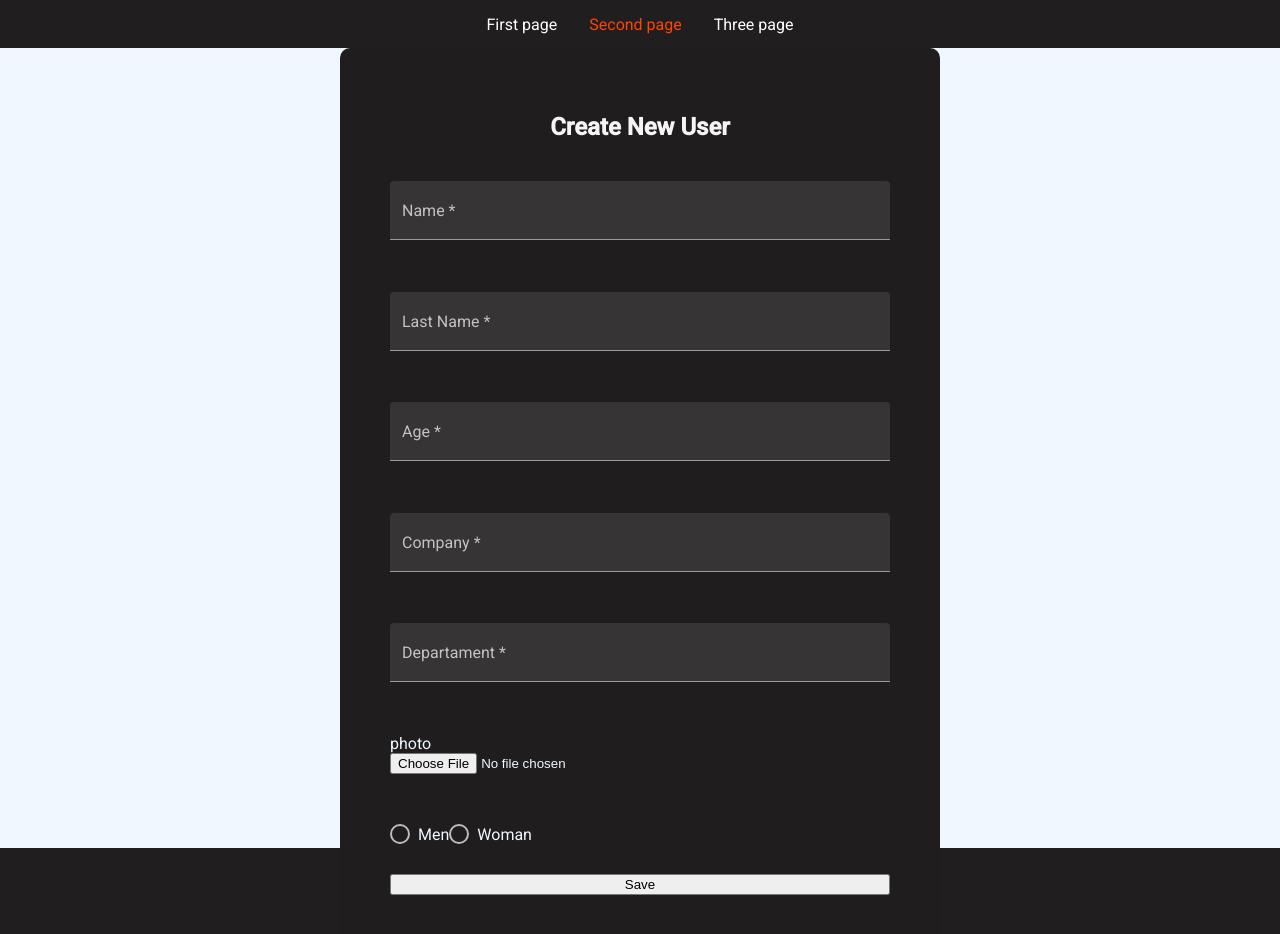
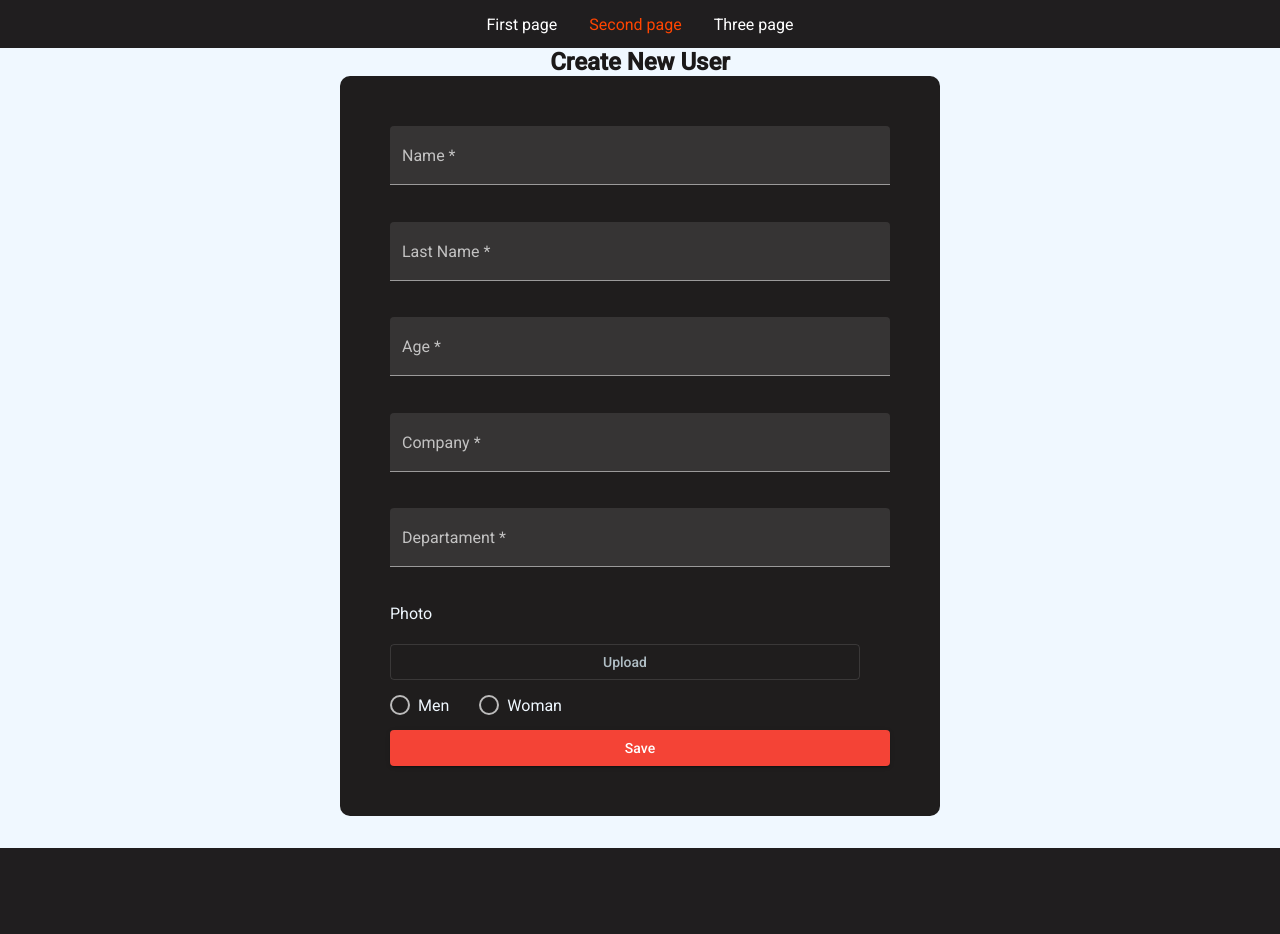
Before and after one commit to sivyankof/angular-test, an Angular app: page /second-page in a window 1280 px wide. Shown: the top 934 px of the page. After the commit the page ends 848 px from the top, so only its background shows below. Built offline with nearby package versions, Linux system fonts and the light colour scheme.

Commit message:
feat: add observible

```diff
--- a/src/app/main-content/first-page/users/users.component.ts
+++ b/src/app/main-content/first-page/users/users.component.ts
@@ -1,4 +1,6 @@
-import { Component, OnInit, QueryList, ViewChildren } from '@angular/core';
+import { Component, OnInit, QueryList, ViewChildren, OnDestroy } from '@angular/core';
+import { Subscription } from 'rxjs';
+
 import { User } from '../../../shared-module/interface/user.interface';
 import { UsersService } from 'src/app/shared-module/users-service/users.service';
 import { UserComponent } from 'src/app/shared-module/components/user/user.component';
@@ -9,17 +11,28 @@ import { UserComponent } from 'src/app/shared-module/components/user/user.compon
     styleUrls: ['./users.component.scss'],
     providers: [UsersService],
 })
-export class UsersComponent implements OnInit {
+export class UsersComponent implements OnInit, OnDestroy {
     public users: User[] = [];
     public hiddenUsers: boolean = true;
     public allUserActive: User[];
+    private sub: Subscription = new Subscription();
 
     @ViewChildren(UserComponent) userComponent: QueryList<UserComponent>;
 
     constructor(public usersService: UsersService) {}
 
     ngOnInit(): void {
-        this.users = this.usersService.getUsers();
+        this.sub.add(
+            this.usersService.getUsers().subscribe(
+                (date) => {
+                    this.users = date;
+                },
+                (err) => {
+                    console.log('err', err);
+                    this.users = [];
+                },
+            ),
+        );
         this.findActiveUsers();
     }
 
@@ -43,4 +56,8 @@ export class UsersComponent implements OnInit {
     setActiveAllUsers() {
         this.userComponent.forEach((user) => user.setActivateUser());
     }
+
+    ngOnDestroy() {
+        this.sub.unsubscribe();
+    }
 }
--- a/src/app/main-content/second-page/create-new-user/create-new-user.component.html
+++ b/src/app/main-content/second-page/create-new-user/create-new-user.component.html
@@ -1,13 +1,12 @@
 <div class="container">
-    <form class="form-new-user" [formGroup]="formCreacteUser">
-        <h2>Create New User</h2>
-
+    <h2>Create New User</h2>
+    <form class="form-new-user" [formGroup]="formCreacteUser" (ngSubmit)="saveNewUser()">
         <mat-form-field class="example-full-width" appearance="fill">
             <mat-label>Name</mat-label>
             <input matInput formControlName="firstName" />
-            <!-- <mat-error *ngIf="form.errors?.required"> Name is required </mat-error>
-            <mat-error *ngIf="form.errors?.minlength"> Min name length 3</mat-error>
-            <mat-error *ngIf="form.errors?.maxlength"> Max name length 20</mat-error> -->
+            <!-- <mat-error *ngIf="isInvalid('firstName')"> Name is required </mat-error>
+            <mat-error *ngIf="isInvalid('firstName')"> Min name length 3</mat-error>
+            <mat-error *ngIf="isInvalid('firstName')"> Max name length 20</mat-error> -->
         </mat-form-field>
 
         <mat-form-field class="example-full-width" appearance="fill">
@@ -43,8 +42,10 @@
         </mat-form-field>
 
         <div>
-            <label for="photo">photo</label>
-            <input type="file" name="photo" formControlName="photo" />
+            <label for="photo">Photo</label>
+
+            <input #uploader class="btn-file" type="file" name="photo" formControlName="photo" />
+            <button mat-stroked-button color="accent" (click)="uploader.click()">Upload</button>
         </div>
 
         <mat-radio-group aria-label="Select an option" formControlName="gender">
@@ -52,6 +53,6 @@
             <mat-radio-button value="Woman">Woman</mat-radio-button>
         </mat-radio-group>
 
-        <button (click)="saveNewUser()">Save</button>
+        <button mat-raised-button color="warn" type="submit">Save</button>
     </form>
 </div>
--- a/src/app/main-content/second-page/create-new-user/create-new-user.component.scss
+++ b/src/app/main-content/second-page/create-new-user/create-new-user.component.scss
@@ -2,6 +2,12 @@
     background-color: aliceblue;
     height: 100%;
     margin: 0 auto;
+
+    h2 {
+        margin: 0;
+        text-align: center;
+        color: rgb(27, 25, 25);
+    }
 
     .form-new-user {
         display: flex;
@@ -13,36 +19,26 @@
         padding: 50px;
         border-radius: 10px;
 
-        h2 {
-            margin: 15px 0 40px;
-            text-align: center;
-            color: whitesmoke;
-        }
-
         ::ng-deep input,
         mat-radio-button,
         div {
             color: aliceblue;
+            padding-right: 30px;
         }
 
         div {
             display: flex;
             flex-direction: column;
-            padding-bottom: 50px;
+            padding-bottom: 15px;
+
+            .btn-file {
+                visibility: hidden;
+                background-color: red;
+            }
         }
         mat-form-field,
         mat-radio-group {
-            padding-bottom: 30px;
+            padding-bottom: 15px;
         }
-
-        // div {
-        //     display: flex;
-        //     flex-direction: column;
-        //     padding-bottom: 30px;
-
-        //     span {
-        //         color: red;
-        //     }
-        // }
     }
 }
--- a/src/app/main-content/second-page/create-new-user/create-new-user.component.ts
+++ b/src/app/main-content/second-page/create-new-user/create-new-user.component.ts
@@ -1,5 +1,6 @@
 import { Component, OnInit } from '@angular/core';
 import { FormControl, FormGroup, Validators } from '@angular/forms';
+import { Router } from '@angular/router';
 
 import { UsersService } from 'src/app/shared-module/users-service/users.service';
 
@@ -9,7 +10,7 @@ import { UsersService } from 'src/app/shared-module/users-service/users.service'
     styleUrls: ['./create-new-user.component.scss'],
 })
 export class CreateNewUserComponent implements OnInit {
-    constructor(private usersSerive: UsersService) {}
+    constructor(private usersSerive: UsersService, private router: Router) {}
 
     formCreacteUser: FormGroup = new FormGroup({
         firstName: new FormControl('', [Validators.required, Validators.minLength(3), Validators.maxLength(20)]),
@@ -26,15 +27,16 @@ export class CreateNewUserComponent implements OnInit {
         console.log('IS_VALID', this.formCreacteUser.valid);
 
         if (this.formCreacteUser.valid) {
-            console.log('new User', this.formCreacteUser.value);
+            this.usersSerive.addNewUser(this.formCreacteUser.value);
 
-            this.usersSerive.addNewUser(this.formCreacteUser.value);
+            this.router.navigate(['']);
         }
         return;
     }
 
-    // get form() {
-    //     console.log(this.count);
-    //     return this.formCreacteUser.get('firstName');
-    // }
+    isInvalid(value: string) {
+        // console.log(this.formCreacteUser.get(value).errors);
+        console.log(this.formCreacteUser.get(value).invalid);
+        return this.formCreacteUser.get(value).invalid;
+    }
 }
--- a/src/app/main-content/second-page/second-page.module.ts
+++ b/src/app/main-content/second-page/second-page.module.ts
@@ -5,10 +5,11 @@ import { ReactiveFormsModule } from '@angular/forms';
 import { MatRadioModule } from '@angular/material/radio';
 
 import { CreateNewUserComponent } from './create-new-user/create-new-user.component';
+import { MatButtonModule } from '@angular/material/button';
 
 @NgModule({
     declarations: [CreateNewUserComponent],
-    imports: [CommonModule, MatInputModule, ReactiveFormsModule, MatRadioModule],
+    imports: [CommonModule, MatInputModule, ReactiveFormsModule, MatRadioModule, MatButtonModule],
     exports: [],
 })
 export class SecondPageModule {}
--- a/src/app/shared-module/users-service/users.service.ts
+++ b/src/app/shared-module/users-service/users.service.ts
@@ -10,15 +10,13 @@ import { users } from '../data/users';
 export class UsersService {
     constructor() {}
 
-    getUsers(): User[] {
-        return users;
+    getUsers(): Observable<User[]> {
+        return of(users);
     }
 
-    addNewUser(value: any) {
-
-
+    addNewUser(value: any): Observable<User> {
         users.push(value);
 
-        console.log(users);
+        return value;
     }
 }
```
